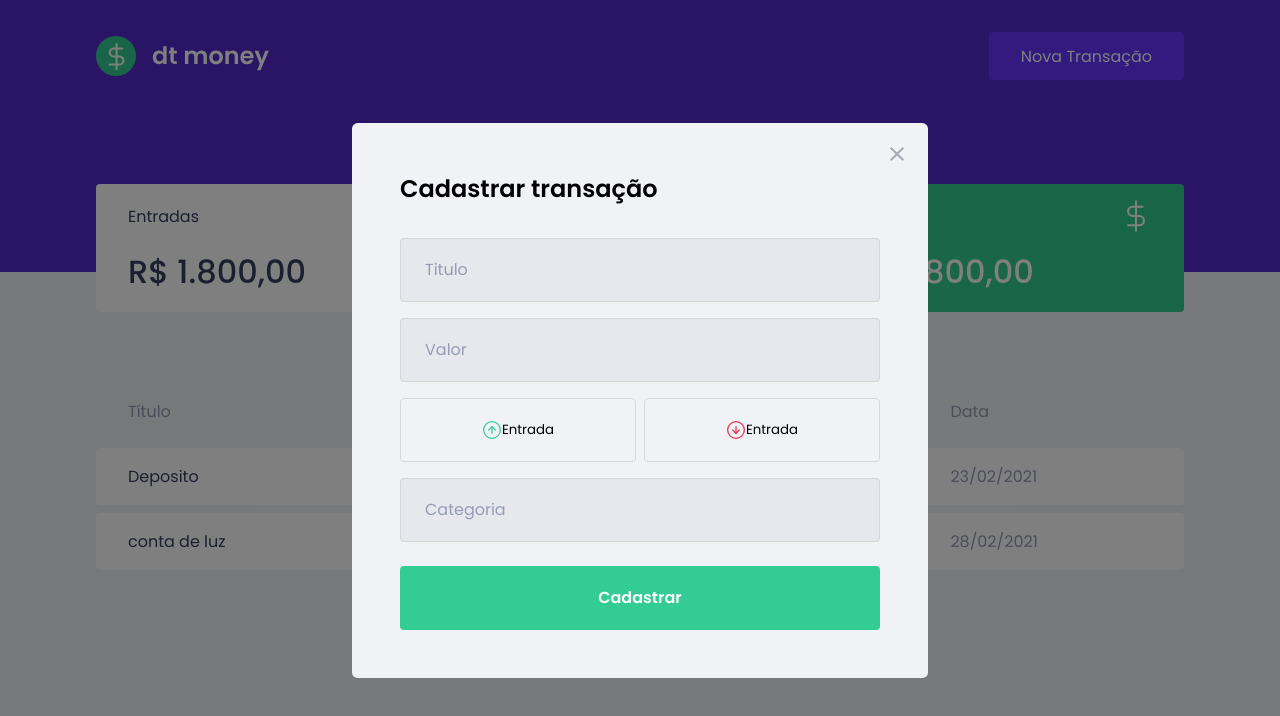
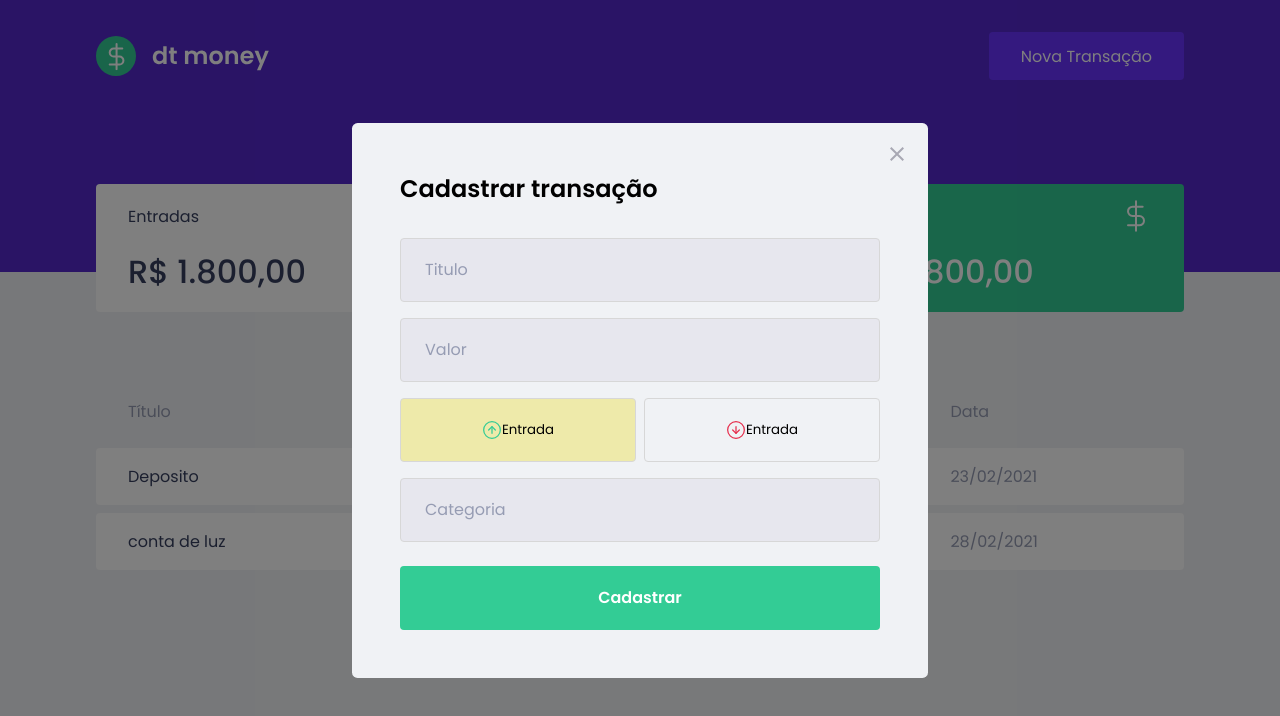
Before and after one commit to lCherS/RocketSeat-ignite, a React (Create React App) app in the folder reactjs/chapterII/dtmoney/: page / in a window 1280 px wide. Both pictures are taken after a click on the button "Nova Transação". Shown: the top 716 px of the page. Built offline with nearby package versions, Linux system fonts and the light colour scheme; no server answers; what miragejs would draw is missing.

Commit message:
Mod4Aula6: Adicionando propriedade ao botao

```diff
--- a/reactjs/chapterII/dtmoney/src/components/NewTransactionModal/index.tsx
+++ b/reactjs/chapterII/dtmoney/src/components/NewTransactionModal/index.tsx
@@ -1,9 +1,11 @@
-import { Container, TransactionTypeContainer } from "./style";
+import { Container, RadioBox, TransactionTypeContainer } from "./style";
 import Modal from "react-modal";
+import { useState } from "react";
 
 import IconClose from "../../assets/close.svg";
 import incomeIcon from "../../assets/income.svg";
 import outcomeIcon from "../../assets/outcome.svg";
+
 interface NewTransactionModalProps {
   isOpen: boolean;
   onRequestClose: () => void;
@@ -13,6 +15,12 @@
   isOpen,
   onRequestClose,
 }: NewTransactionModalProps) {
+  const [type, setType] = useState('deposit');
+
+  function handleSetTypeDeposit() {
+
+  }
+
   return (
     <Modal
       isOpen={isOpen}
@@ -34,14 +42,22 @@
         <input type="text" placeholder="Titulo" />
         <input type="number" placeholder="Valor" />
         <TransactionTypeContainer>
-          <button type="button">
+          <RadioBox
+            type="button"
+            onClick={()=> {setType('deposit')}}
+            isActive={type === 'deposit'}
+          >
             <img src={incomeIcon} alt="entrada" />
             Entrada
-          </button>
-          <button type="button">
+          </RadioBox>
+          <RadioBox
+            type="button"
+            onClick={()=> {setType('withdraw')}}
+            isActive={type === 'withdraw'}
+          >
             <img src={outcomeIcon} alt="Saida" />
             Entrada
-          </button>
+          </RadioBox>
         </TransactionTypeContainer>
         <input type="text" placeholder="Categoria" />
 
--- a/reactjs/chapterII/dtmoney/src/components/NewTransactionModal/style.ts
+++ b/reactjs/chapterII/dtmoney/src/components/NewTransactionModal/style.ts
@@ -1,5 +1,5 @@
 import styled from "styled-components";
-import { darken } from 'polished';
+import { darken } from "polished";
 export const Container = styled.form`
   h2 {
     color: var(--text-color);
@@ -54,11 +54,19 @@
   gap: 0.5rem;
 
   button {
+  }
+`;
+
+interface RadioBoxProps {
+  isActive: boolean;
+}
+
+export const RadioBox = styled.button<RadioBoxProps>`
   height: 4rem;
   border: 1px solid #d7d7d7;
   border-radius: 0.25rem;
 
-    background: transparent;
+  background: ${(props)=> props.isActive ? '#eeeaaa' : 'transparent'};
 
   display: flex;
   align-items: center;
@@ -66,7 +74,7 @@
 
   transition: border-color 0.2s;
   &:hover {
-      border-color: ${darken(0.2, '#d7d7d7')};
+    border-color: ${darken(0.2, "#d7d7d7")};
   }
 
   img {
@@ -80,5 +88,4 @@
     font-size: 1rem;
     color: var(--text-title);
   }
-  }
 `;
```
Also changed, not shown: 1 other file (tests, documents, lock files or other folders). Lines whose indentation alone changed are shown as unchanged.
